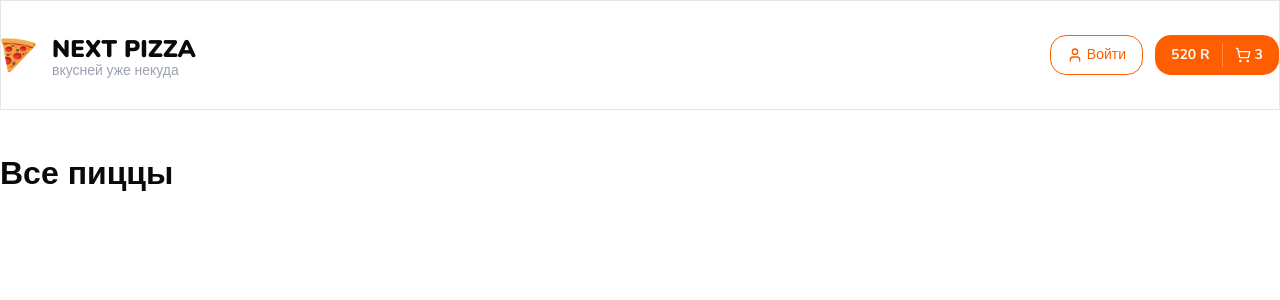
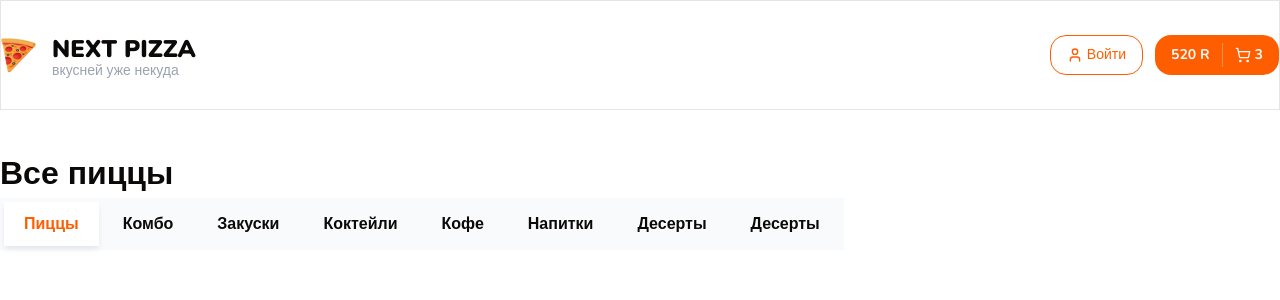
Before and after one commit to it-spectre-ru/next-pizza, a Next.js app: page / in a window 1280 px wide. Shown: the top 300 px of the page. Built offline with nearby package versions, Linux system fonts and the light colour scheme.

Commit message:
add Categories

```diff
--- a/app/page.tsx
+++ b/app/page.tsx
@@ -1,9 +1,11 @@
-import { Container, Title } from "@/components/shared";
+import { Categories, Container, Title } from "@/components/shared";
 
 export default function Home() {
   return <>
     <Container className="mt-10">
       <Title text="Все пиццы" size="lg" className="font-extrabold" />
+
+      <Categories />
     </Container>
   </>;
 }
--- /dev/null
+++ b/components/shared/categories.tsx
@@ -0,0 +1,28 @@
+import { cn } from '@/lib/utils';
+import React from 'react';
+
+interface Props {
+  className?: string;
+}
+
+const cats = ['Пиццы', 'Комбо', 'Закуски', 'Коктейли', 'Кофе', 'Напитки', 'Десерты', 'Десерты'];
+const activeIndex = 0;
+
+export const Categories: React.FC<Props> = ({ className }) => {
+  return (
+    <div className={cn('inline-flex gap-1 bg-gray-50 p-1 rounded-2x1', className)}>
+      {
+        cats.map((cat, index) => (
+          <a className={cn(
+            'flex items-center font-bold h-11 rounded-2x1 px-5',
+            activeIndex === index && 'bg-white shadow-md shadow-gray-200 text-primary'
+          )} key={index}>
+            <button>
+              {cat}
+            </button>
+          </a>
+        ))
+      }
+    </div>
+  );
+};
--- a/components/shared/index.ts
+++ b/components/shared/index.ts
@@ -1,3 +1,5 @@
 export { Container } from './container';
 export { Header } from './header';
 export { Title } from './title';
+export { Categories } from './categories';
+export { SortPopup } from './sort-popup';
```
